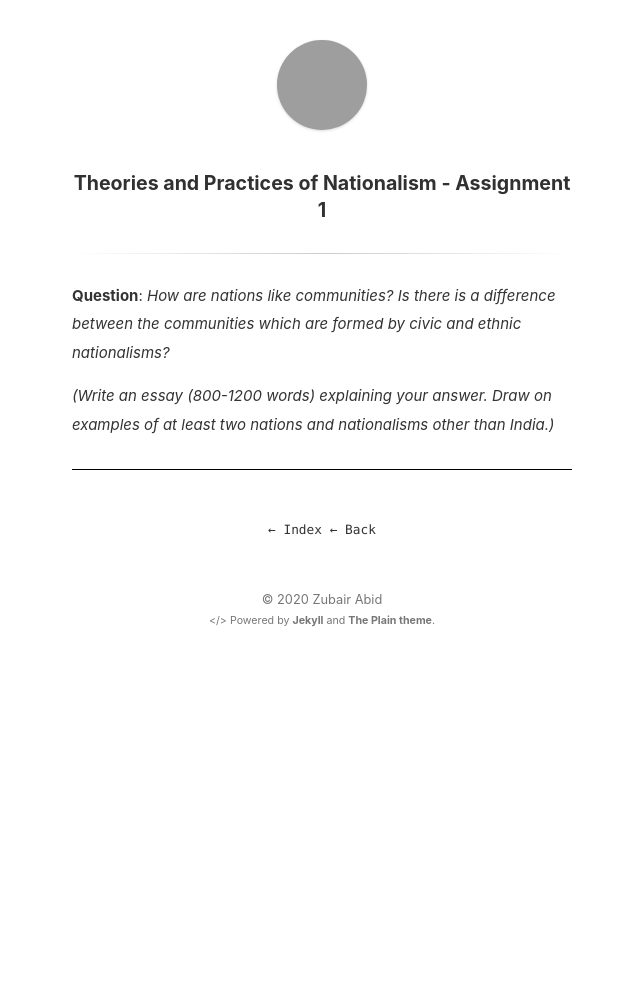
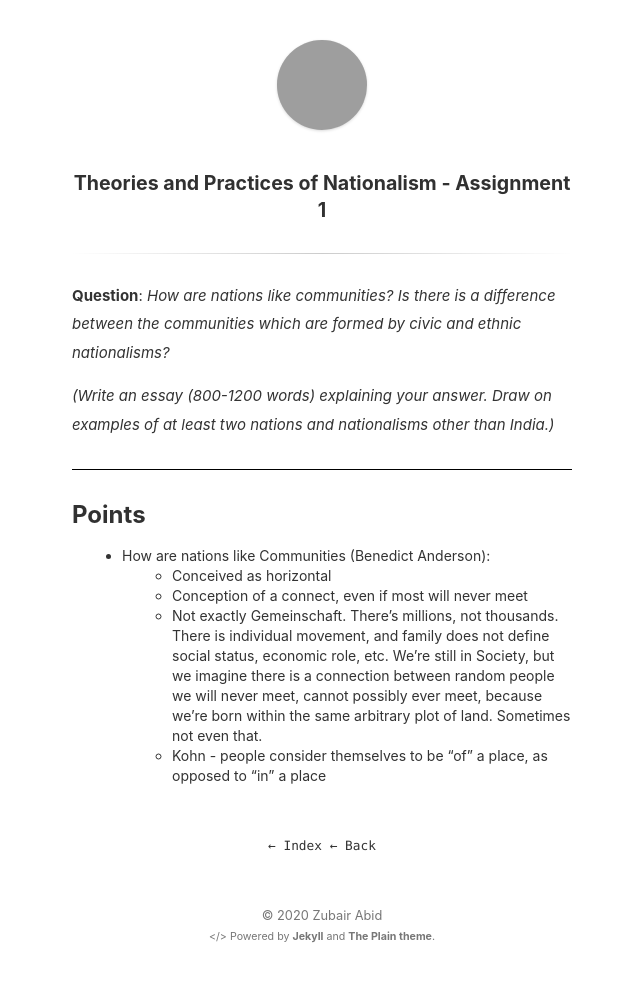
Before and after one commit to zubairabid/Semester7, a Jekyll site: the page built from subjects/nationalism/assign/20171076_Nationalism_asgn1.md, in a window 1280 px wide, cut to the strip 0-982 px from the top of the page. Shown: the whole strip, without its empty margins (318-958 px from the left). Built offline with Jekyll 4.4.1, drawn with Linux system fonts in a browser that asks for light colours; before the commit the page ends 900 px from its top, so only the background shows below that; grey boxes are pictures that could not be loaded.

Commit message:
Nationalism points

```diff
--- a/subjects/nationalism/assign/20171076_Nationalism_asgn1.md
+++ b/subjects/nationalism/assign/20171076_Nationalism_asgn1.md
@@ -12,3 +12,17 @@ the communities which are formed by civic and ethnic nationalisms?*
 least two nations and nationalisms other than India.)*
 
 <hr>
+
+## Points
+
+- How are nations like Communities (Benedict Anderson):
+    - Conceived as horizontal
+    - Conception of a connect, even if most will never meet
+    - Not exactly Gemeinschaft. There's millions, not thousands. There is
+      individual movement, and family does not define social status, economic
+      role, etc. We're still in Society, but we imagine there is a connection
+      between random people we will never meet, cannot possibly ever meet,
+      because we're born within the same arbitrary plot of land. Sometimes not
+      even that.
+    - Kohn - people consider themselves to be "of" a place, as opposed to "in" a
+      place
```
Also changed, not shown: subjects/nationalism/assign/1.md (+0 -2 lines), subjects/nationalism/readings/benedict.md (+2 -0 lines), 1 other file.
